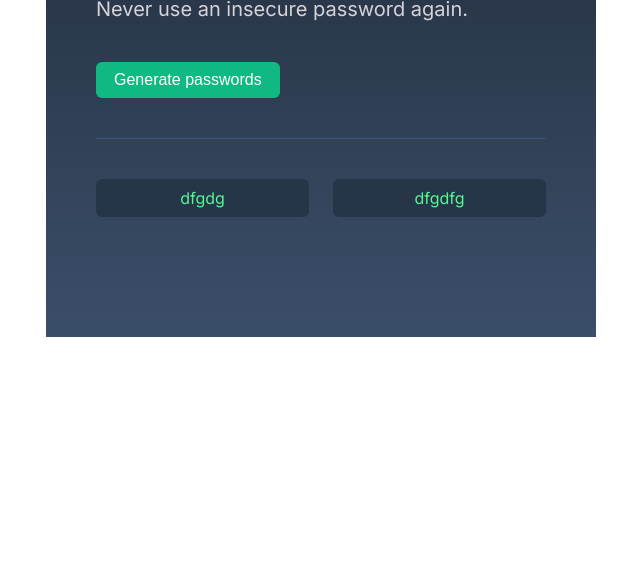
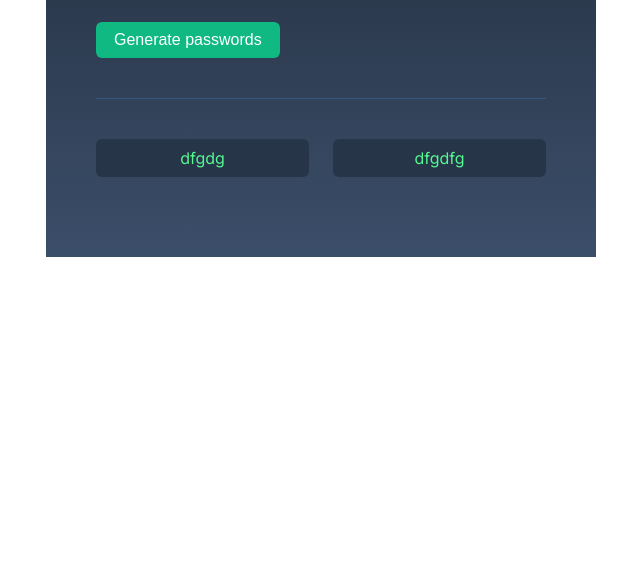
Before and after one commit to abilioassis/password-generator, a plain HTML site: page index.html in a window 1280 px wide. Shown: the part 219-800 px from the top of the page, without its empty margins (319-959 px from the left). Drawn offline with Linux system fonts and the light colour scheme.

Commit message:
Firs commit

```diff
--- a/style.css
+++ b/style.css
@@ -5,7 +5,7 @@
 }
 
 body {
-  margin: auto;
+  margin: 0 auto;
   font-family: "Inter", sans-serif;
 }
 
@@ -31,7 +31,7 @@ button {
 .container {
   background: linear-gradient(#1f2937, #3b4e69);
   height: 100%;
-  padding: 120px 50px;
+  padding: 80px 50px;
   max-width: 550px;
   margin: auto;
 }
```
